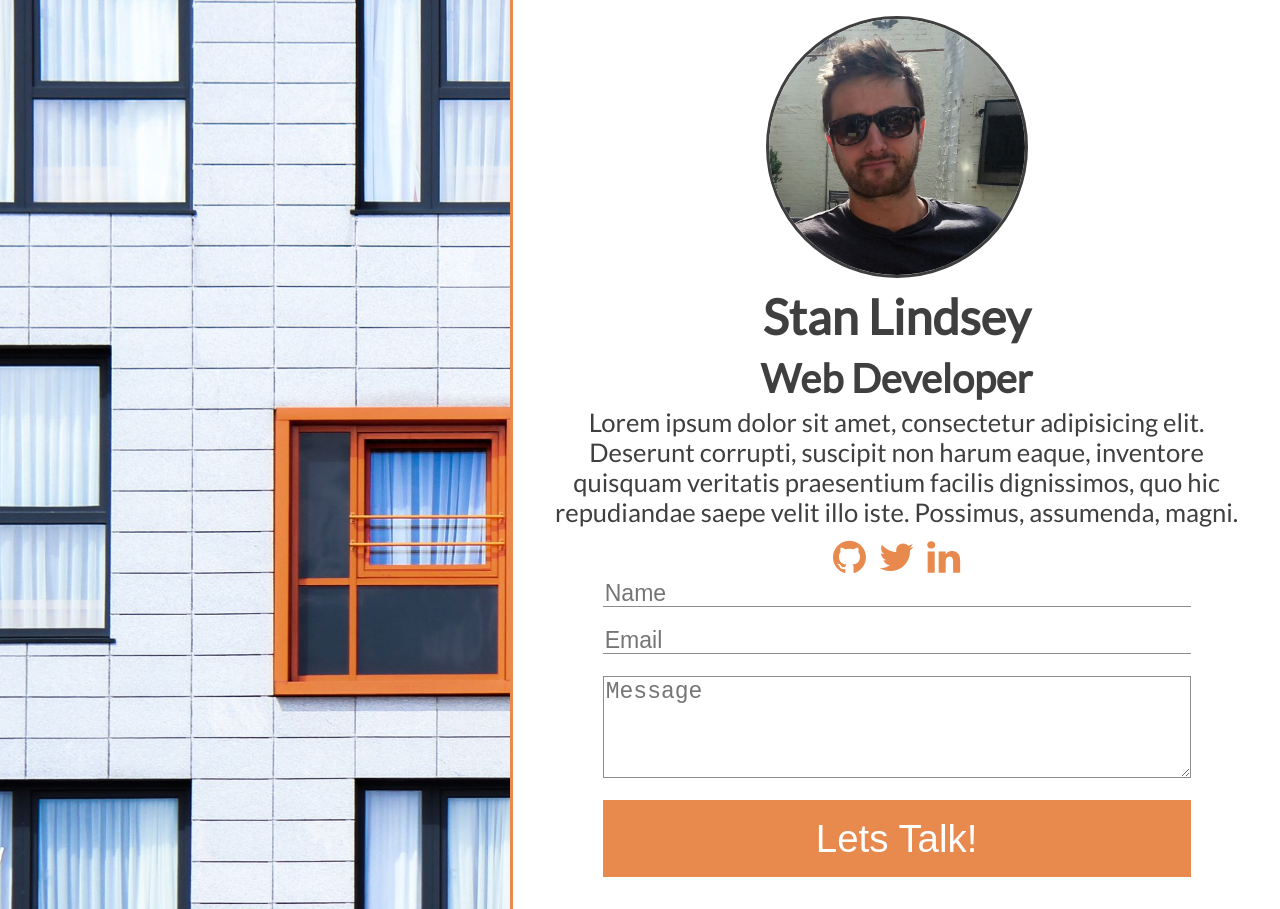
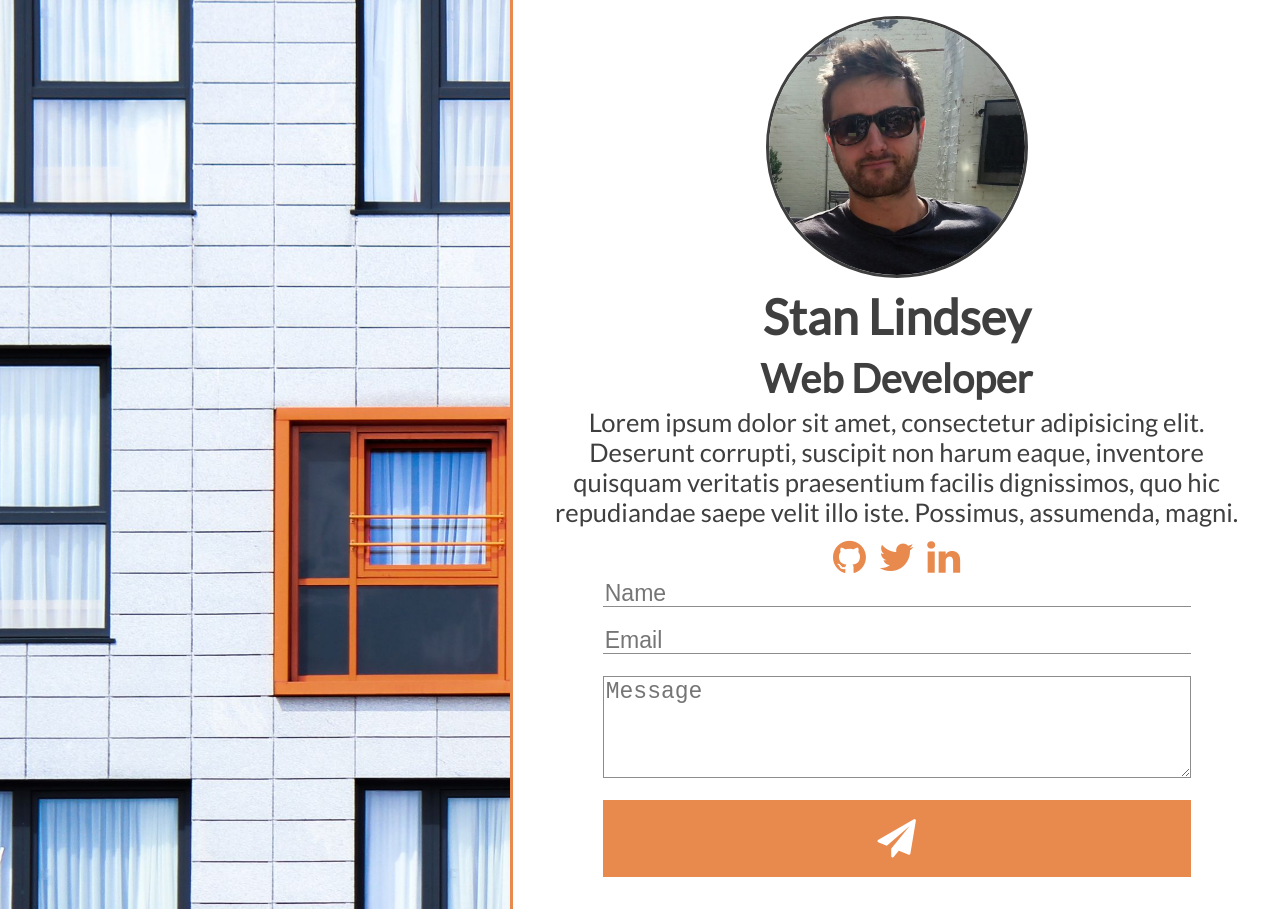
Before and after one commit to StanLindsey/stanlindsey.github.io, a Jekyll site: the page built from index.html, in a window 1280 px wide. Built offline with Jekyll 4.4.1, drawn with Linux system fonts in a browser that asks for light colours; nearby versions of some CDN libraries.

Commit message:
form button

```diff
--- a/index.html
+++ b/index.html
@@ -32,7 +32,9 @@ layout: home
       <div class="field">
         <textarea rows="2" placeholder="Message"></textarea>
       </div>
-      <button type="submit">Lets Talk!</button>
+      <button type="submit">
+        <i class="fa fa-paper-plane" aria-hidden="true"></i>
+      </button>
     </form>
     </div>
 </div>
```
